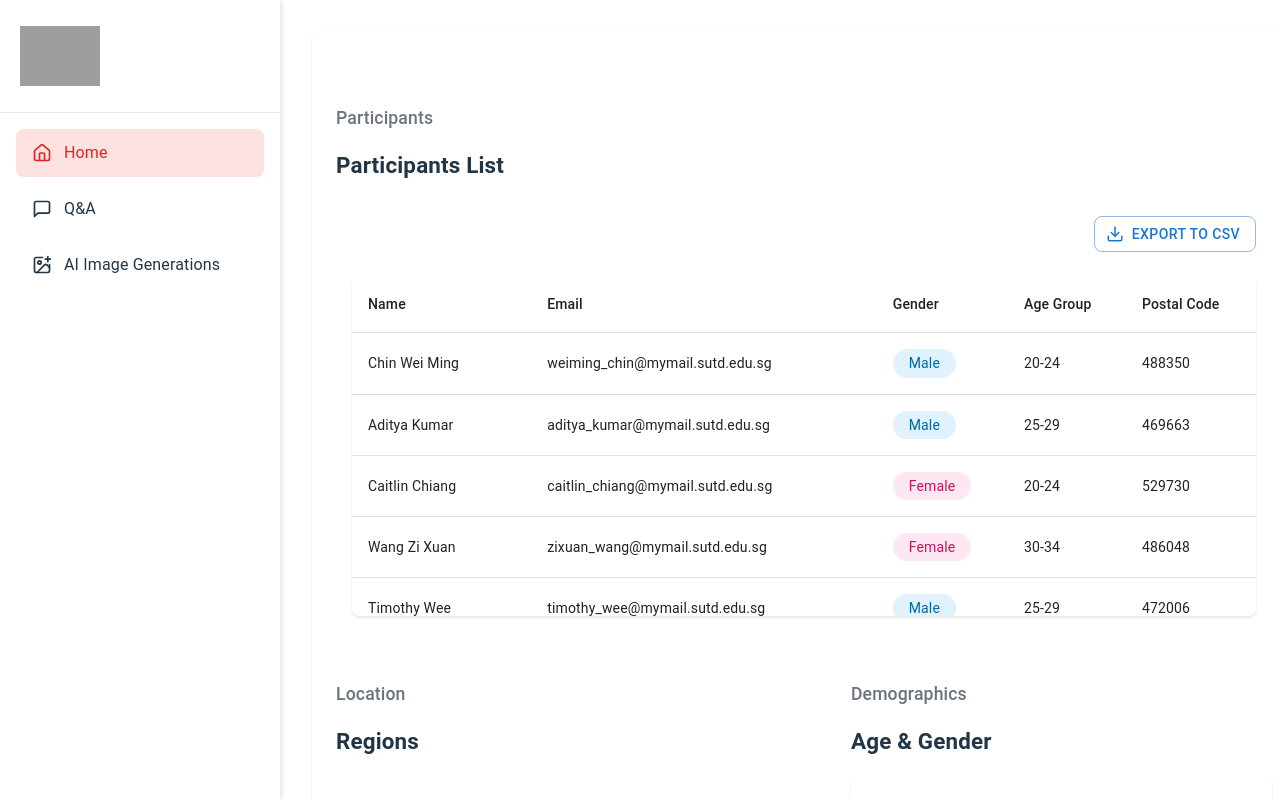
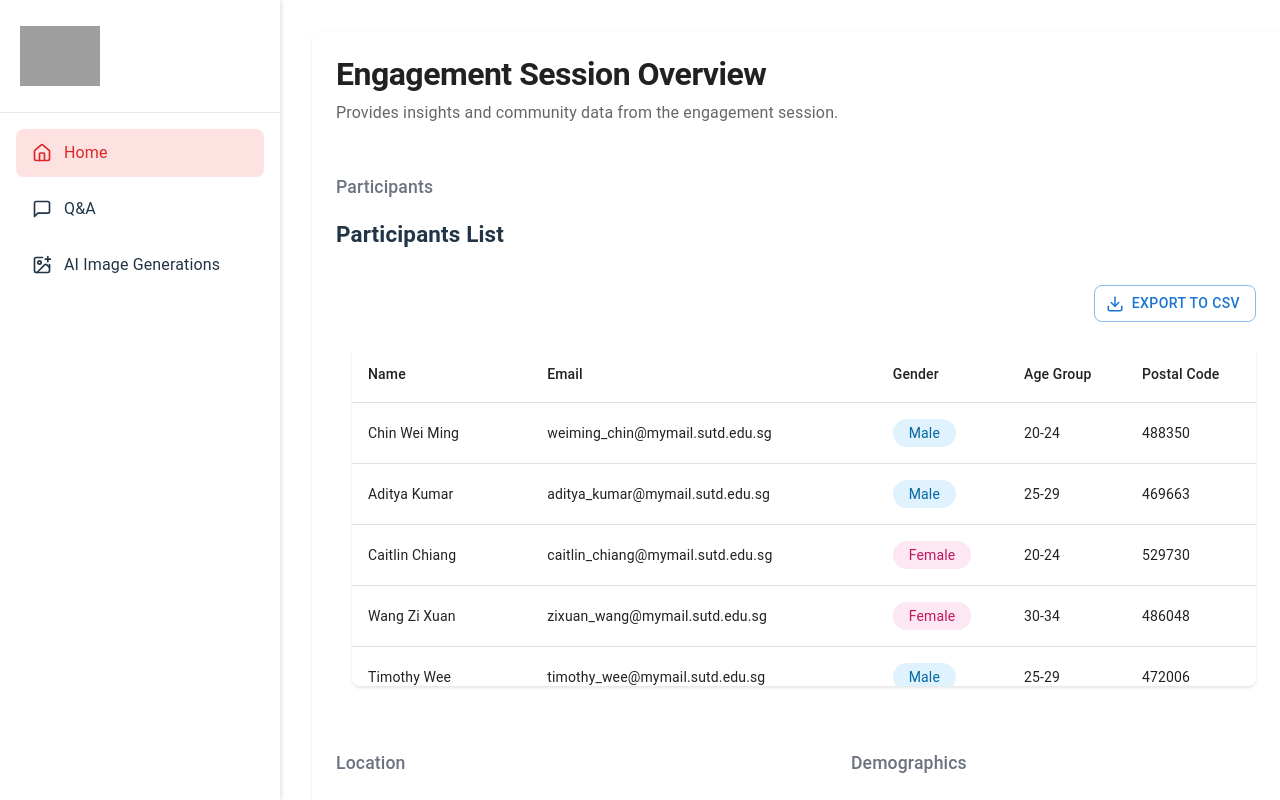
Before and after one commit to weetimo/spatialworld, a React (Vite) app: page /admin_home in a window 1280 px wide. Built offline with nearby package versions, Linux system fonts and the light colour scheme; grey boxes are pictures that could not be loaded.

Commit message:
fix title and layout

```diff
--- a/src/features/Admin_home/HomeContent/index.tsx
+++ b/src/features/Admin_home/HomeContent/index.tsx
@@ -276,6 +276,36 @@ const HomeContent = () => {
 
   return (
     <Box>
+      {/* Title and Subtitle Section */}
+      <Box sx={{ marginBottom: 4 }}>
+        <Typography
+          variant='h1'
+          sx={{
+            fontSize: {
+              xs: '1.5rem',
+              md: '2rem'
+            },
+            fontWeight: 700,
+            color: 'text.primary',
+            marginBottom: 1
+          }}
+        >
+          Engagement Session Overview
+        </Typography>
+        <Typography
+          align='justify'
+          sx={{
+            color: 'text.secondary',
+            fontSize: {
+              xs: '0.875rem',
+              md: '1rem'
+            },
+            maxWidth: '60rem'
+          }}
+        >
+          Provides insights and community data from the engagement session.
+        </Typography>
+      </Box>
       {/* Participants Section */}
       <Box sx={{ mt: 6 }}>
         <Typography
@@ -452,7 +482,7 @@ const HomeContent = () => {
           </Box>
         </Box>
 
-        {/* Demographics Section (moved to side) */}
+        {/* Demographics Section */}
         <Box sx={{ flex: 1 }}>
           <Typography
             variant='h6'
@@ -471,7 +501,7 @@ const HomeContent = () => {
           >
             Age & Gender
           </Typography>
-          <Box
+          {/* <Box
             sx={{
               height: '300px',
               backgroundColor: 'white',
@@ -479,7 +509,8 @@ const HomeContent = () => {
               borderRadius: '8px',
               boxShadow: '0 2px 3px rgba(0,0,0,0.1)'
             }}
-          >
+          > */}
+          <Box sx={{ height: '300px' }}>
             <ResponsiveContainer width='100%' height='100%'>
               <BarChart
                 layout='vertical'
--- a/src/features/Admin_home/QnaContent/index.tsx
+++ b/src/features/Admin_home/QnaContent/index.tsx
@@ -78,6 +78,37 @@ const QnaContent = () => {
 
   return (
     <Box sx={{ display: 'flex', flexDirection: 'column', gap: 6 }}>
+      {/* Title and Subtitle Section */}
+      <Box sx={{ marginBottom: 4 }}>
+        <Typography
+          variant='h1'
+          sx={{
+            fontSize: {
+              xs: '1.5rem',
+              md: '2rem'
+            },
+            fontWeight: 700,
+            color: 'text.primary',
+            marginBottom: 1
+          }}
+        >
+          Community Survey Responses
+        </Typography>
+        <Typography
+          align='justify'
+          sx={{
+            color: 'text.secondary',
+            fontSize: {
+              xs: '0.875rem',
+              md: '1rem'
+            },
+            maxWidth: '60rem'
+          }}
+        >
+          Provides an overview of responses from participants of the engagement
+          session.
+        </Typography>
+      </Box>
       {/* Multiple Choice Responses */}
       {mockData.multipleChoice.map(
         (question: MultipleChoiceQuestion, index: number) => (
```
